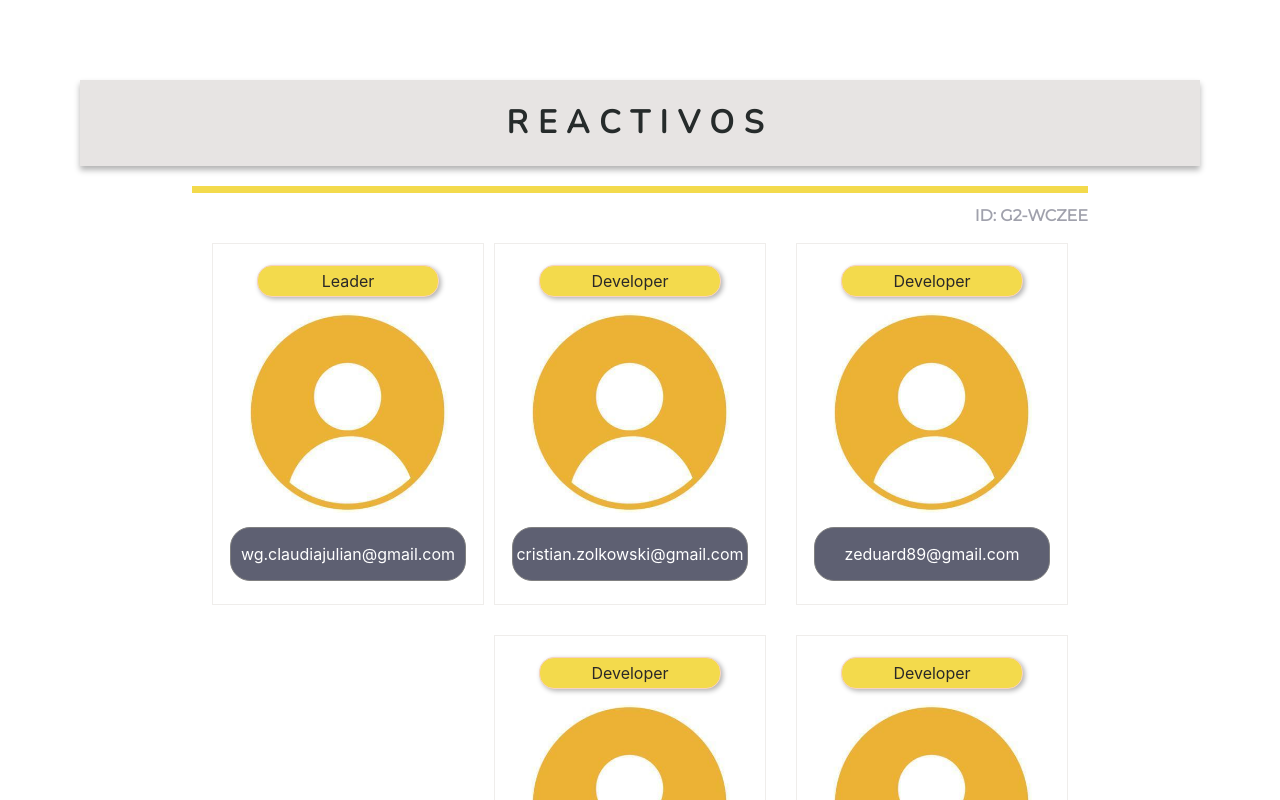
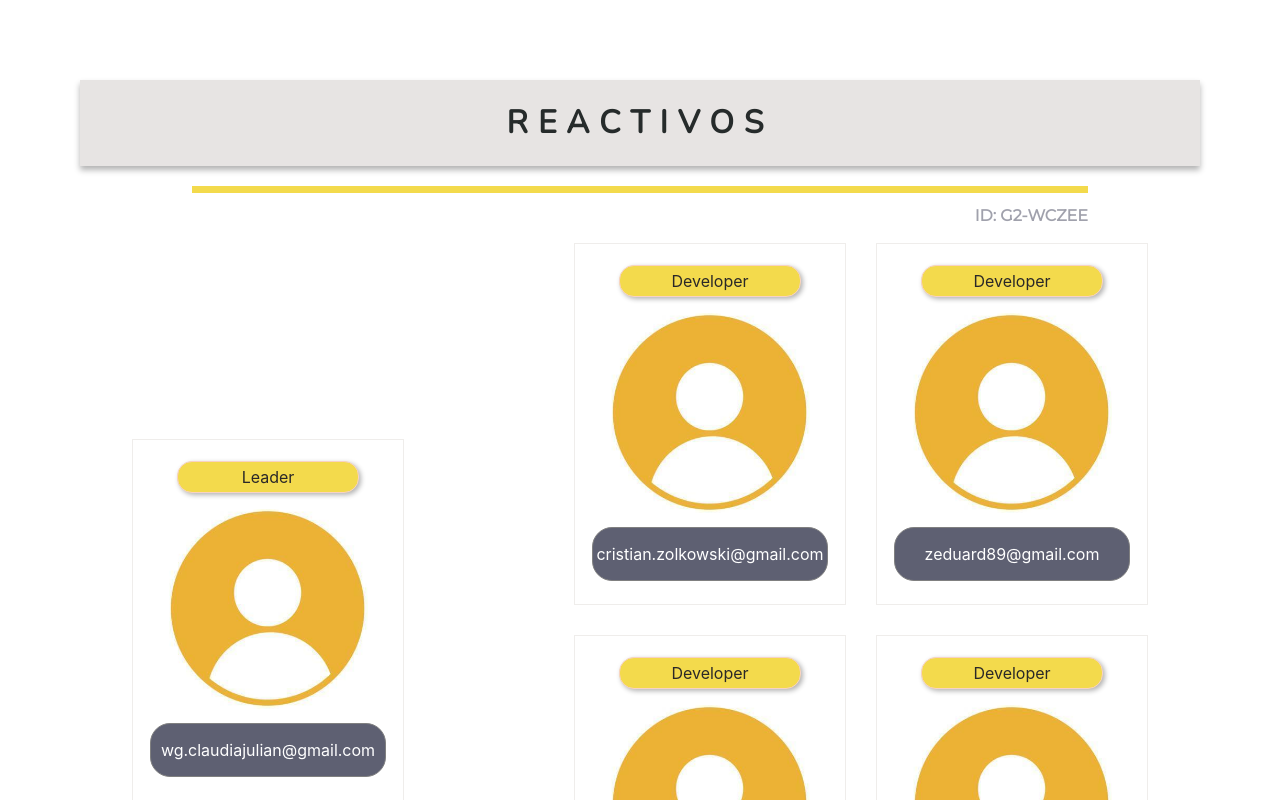
Before and after one commit to ClauJulian/reactivos_presentation, a React (Create React App) app: page / in a window 1280 px wide. Shown: the top 800 px of the page. Built offline with nearby package versions, Linux system fonts and the light colour scheme.

Commit message:
Aliniacion del Leader

```diff
--- a/src/App.js
+++ b/src/App.js
@@ -57,10 +57,16 @@ const leaderDetail = {
 
     <div className="divApp">
       <Titulo group2={group2}/>
+
       <div className='divMembers'>
-      <Leader leader={leaderDetail}/>
-        <Developers developers={developers}/>
+        <div className='divLeader'>
+          <Leader leader={leaderDetail}/>
+        </div>
+        <div>
+          <Developers developers={developers}/>
+        </div>
       </div>
+
       <Footer  id={id}/>
     </div>
 
--- a/src/index.css
+++ b/src/index.css
@@ -42,3 +42,10 @@ code {
 .footer {
   background-color: black;
 }
+
+.divLeader {
+  display:flex;
+  flex-direction: column;
+  justify-content: center;
+  margin-right: 10rem;
+}
```
